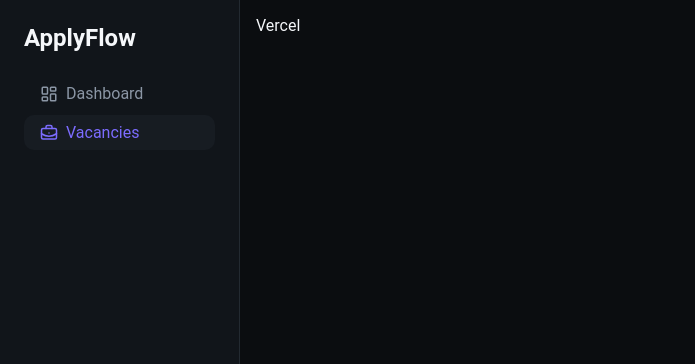
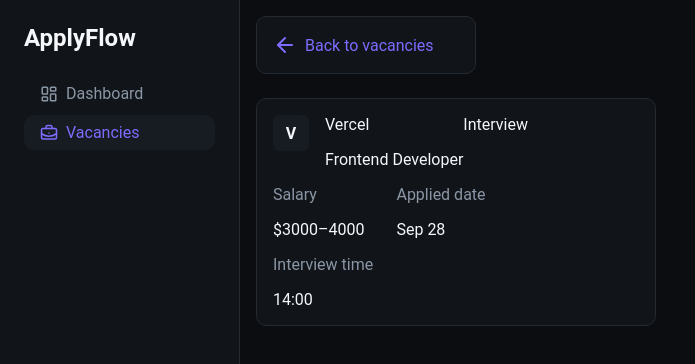
Before and after one commit to SHADrussed/apply-flow, a React (Vite) app: page /vacancies/1 in a window 1280 px wide. Shown: the top 364 px of the page, without its empty margins (0-695 px from the left). Built offline with nearby package versions, Linux system fonts and the light colour scheme.

Commit message:
Kanban: VacancyDetailsPage design 1ver

```diff
--- a/src/components/VacancyCard/VacancyCard.jsx
+++ b/src/components/VacancyCard/VacancyCard.jsx
@@ -1,9 +1,9 @@
+import { CompanyBadge } from "../../styles/common";
 import {
   CardHeader,
   Text,
   TextMuted,
   Card,
-  CompanyBadge,
   CompanyDescription,
   CardMeta,
 } from "./VacancyCard.styled";
--- a/src/components/VacancyCard/VacancyCard.styled.js
+++ b/src/components/VacancyCard/VacancyCard.styled.js
@@ -30,21 +30,6 @@
   gap: ${theme.spacing.md};
 `;
 
-export const CompanyBadge = styled.div`
-  width: 36px;
-  height: 36px;
-  flex-shrink: 0;
-
-  display: flex;
-  align-items: center;
-  justify-content: center;
-
-  background-color: ${theme.colors.surfaceHover};
-  border-radius: ${theme.radius.sm};
-  color: ${theme.colors.text};
-  font-weight: 600;
-`;
-
 export const CompanyDescription = styled.div`
   display: flex;
   flex-direction: column;
--- a/src/pages/VacancyDetailsPage.jsx
+++ b/src/pages/VacancyDetailsPage.jsx
@@ -1,22 +1,75 @@
 import { useParams } from "react-router-dom";
-import { Page, Text } from "./VacancyDetailsPage.styled";
+import {
+  BackLink,
+  CompanyInfo,
+  CompanyName,
+  DetailItem,
+  DetailLabel,
+  DetailsCard,
+  DetailsGrid,
+  DetailsHeader,
+  DetailsWrapper,
+  DetailValue,
+  InfoWrapper,
+  Page,
+  Position,
+  StatusBadge,
+  Text,
+} from "./VacancyDetailsPage.styled";
 import { vacancies } from "../data/vacancies";
+import { ArrowLeft } from "lucide-react";
+import { CompanyBadge } from "../styles/common";
 
 export default function VacancyDetailsPage() {
-  const vacancyId = Number(useParams().id);
+  const { id } = useParams();
 
-  const vacancy = vacancies.find((vacancy) => vacancy.id === vacancyId);
+  const vacancy = vacancies.find((vacancy) => vacancy.id === Number(id));
 
   if (!vacancy) {
     return (
       <Page>
+        <BackLink to="/vacancies">
+          <ArrowLeft />
+          Back to vacancies
+        </BackLink>
         <Text>Vacancy not found</Text>
       </Page>
     );
   }
   return (
     <Page>
-      <Text>{vacancy.company}</Text>
+      <BackLink to="/vacancies">
+        <ArrowLeft />
+        Back to vacancies
+      </BackLink>
+      <DetailsCard>
+        <DetailsHeader>
+          <CompanyBadge>{vacancy.company[0]}</CompanyBadge>
+          <InfoWrapper>
+            <CompanyInfo>
+              <CompanyName>{vacancy.company}</CompanyName>
+              <Position>{vacancy.position}</Position>
+            </CompanyInfo>
+            <StatusBadge>{vacancy.status}</StatusBadge>
+          </InfoWrapper>
+        </DetailsHeader>
+        <DetailsGrid>
+          <DetailsWrapper>
+            <DetailItem>
+              <DetailLabel>Salary</DetailLabel>
+              <DetailValue>{vacancy.salary}</DetailValue>
+            </DetailItem>
+            <DetailItem>
+              <DetailLabel>Applied date</DetailLabel>
+              <DetailValue>{vacancy.date}</DetailValue>
+            </DetailItem>
+          </DetailsWrapper>
+          <DetailItem>
+            <DetailLabel>Interview time</DetailLabel>
+            <DetailValue>{vacancy.time}</DetailValue>
+          </DetailItem>
+        </DetailsGrid>
+      </DetailsCard>
     </Page>
   );
 }
--- a/src/pages/VacancyDetailsPage.styled.js
+++ b/src/pages/VacancyDetailsPage.styled.js
@@ -1,11 +1,83 @@
 import styled from "styled-components";
 import { theme } from "../styles/theme";
+import { Link } from "react-router-dom";
 
 export const Page = styled.div`
   background-color: ${theme.colors.background};
   min-height: 100vh;
   padding: ${theme.spacing.md};
-`;
-export const Text = styled.span`
+
   color: ${theme.colors.text};
 `;
+export const Text = styled.span``;
+export const BackLink = styled(Link)`
+  color: ${theme.colors.accent};
+  background-color: ${theme.colors.surface};
+  border: 1px solid ${theme.colors.border};
+  border-radius: ${theme.radius.md};
+  width: 220px;
+  /* Как правильно задать ширину? */
+  padding: ${theme.spacing.md};
+  gap: ${theme.spacing.sm};
+  margin-bottom: ${theme.spacing.lg};
+
+  display: flex;
+  align-items: center;
+  &:hover {
+    color: ${theme.colors.accentHover};
+    background-color: ${theme.colors.surfaceHover};
+  }
+`;
+export const DetailsCard = styled.div`
+  /* Как правильно задать ширину? */
+  width: 50vh;
+  display: flex;
+  gap: ${theme.spacing.md};
+  flex-direction: column;
+  color: ${theme.colors.text};
+  background-color: ${theme.colors.surface};
+  border: 1px solid ${theme.colors.border};
+  border-radius: ${theme.radius.md};
+
+  padding: ${theme.spacing.md};
+`;
+export const DetailsHeader = styled.div`
+  display: flex;
+  gap: ${theme.spacing.md};
+`;
+
+export const CompanyInfo = styled.div`
+  display: flex;
+  gap: ${theme.spacing.md};
+  flex-direction: column;
+`;
+
+export const InfoWrapper = styled.div`
+  display: flex;
+  justify-content: space-around;
+`;
+export const CompanyName = styled.span``;
+export const Position = styled.span``;
+export const StatusBadge = styled.span``;
+export const DetailsGrid = styled.div`
+  display: flex;
+  flex-direction: column;
+  gap: ${theme.spacing.md};
+`;
+
+export const DetailsWrapper = styled.div`
+  display: flex;
+  flex-direction: row;
+  gap: ${theme.spacing.xl};
+`;
+export const DetailItem = styled.div`
+  display: flex;
+  flex-direction: column;
+  gap: ${theme.spacing.md};
+`;
+export const DetailLabel = styled.span`
+  color: ${theme.colors.textMuted};
+`;
+export const DetailValue = styled.span`
+  color: ${theme.colors.text};
+`;
--- a/src/styles/common.js
+++ b/src/styles/common.js
@@ -1,4 +1,5 @@
 import styled from "styled-components";
+import { theme } from "./theme";
 
 export const Wrapper = styled.div`
   max-width: 100%;
@@ -36,3 +37,17 @@
   flex: 1;
   min-width: 0;
 `;
+export const CompanyBadge = styled.div`
+  width: 36px;
+  height: 36px;
+  flex-shrink: 0;
+
+  display: flex;
+  align-items: center;
+  justify-content: center;
+
+  background-color: ${theme.colors.surfaceHover};
+  border-radius: ${theme.radius.sm};
+  color: ${theme.colors.text};
+  font-weight: 600;
+`;
```
